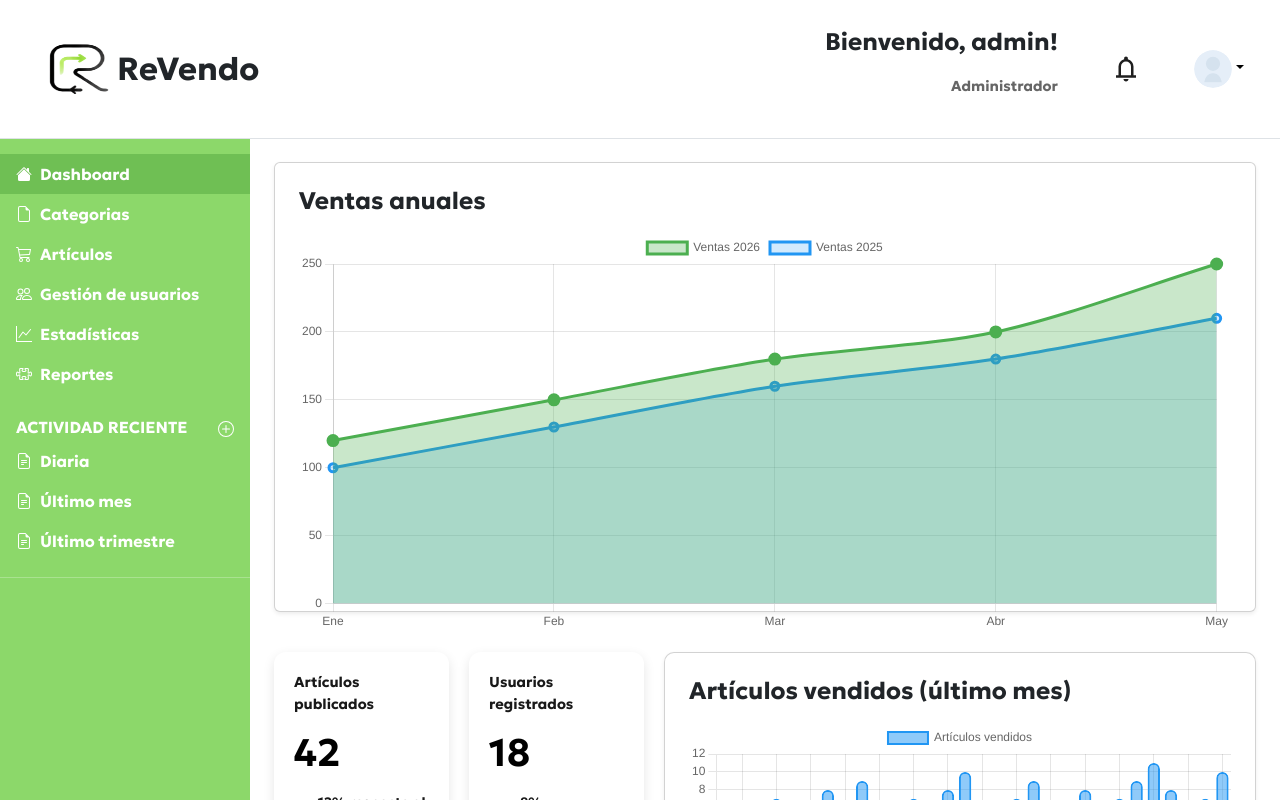
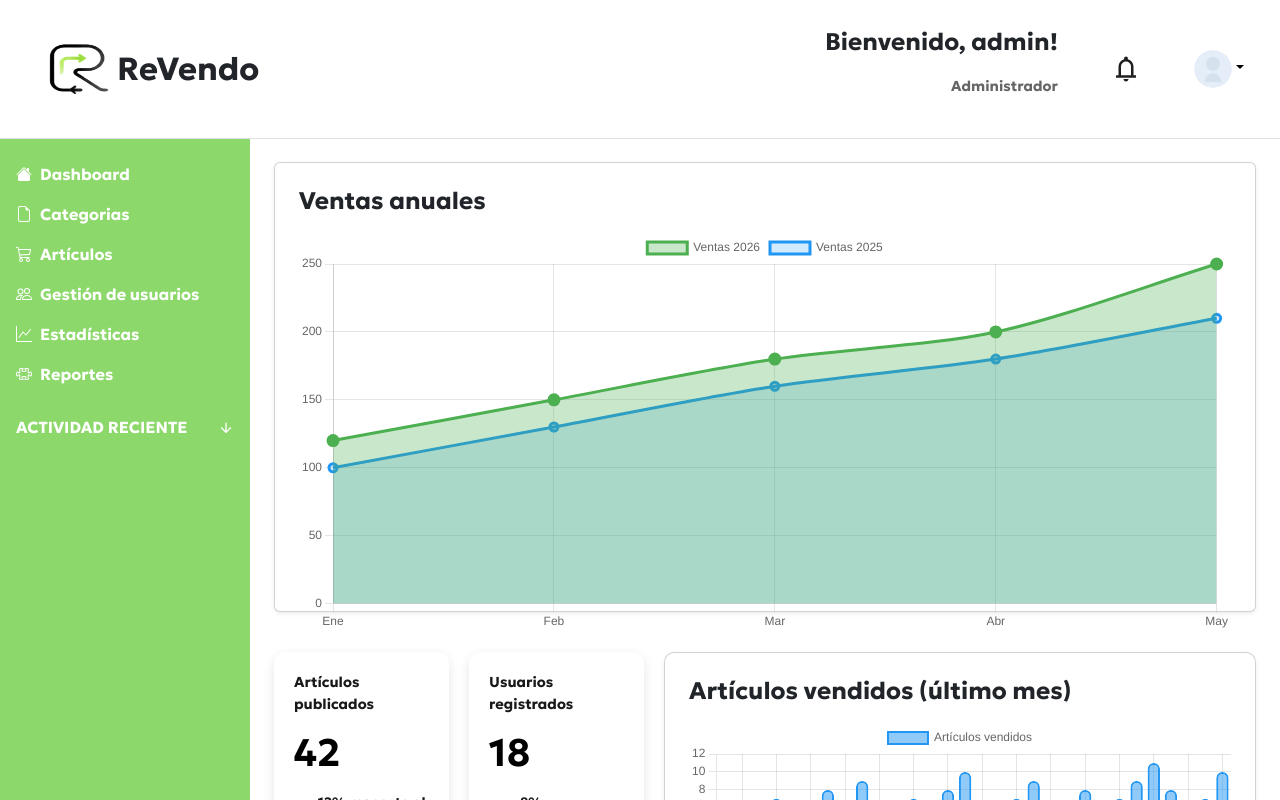
Before and after one commit to mozonas/MASTER-UNIR-PROYECTO-REVENDO-FRONTEND, an Angular app: page /admin in a window 1280 px wide. Built offline with nearby package versions, Linux system fonts and the light colour scheme.

Commit message:
fix: añadido flecha para mostrar submenu en sidebar

```diff
--- a/src/app/app.ts
+++ b/src/app/app.ts
@@ -1,10 +1,10 @@
 import { Component, signal } from '@angular/core';
 import { RouterOutlet } from '@angular/router';
-import { WelcomeComponent } from './pages/authentication/welcome-component/welcome-component';
+
 
 @Component({
   selector: 'app-root',
-  imports: [RouterOutlet, WelcomeComponent],
+  imports: [RouterOutlet],
   templateUrl: './app.html',
   styleUrl: './app.css'
 })
--- a/src/app/pages/admin/admin-layout/admin-layout.component.css
+++ b/src/app/pages/admin/admin-layout/admin-layout.component.css
@@ -73,6 +73,7 @@ main {
 
 }
 
+/*SIDEBAR*/
 
 /* Fondo general */
 .sidebar,
@@ -138,10 +139,24 @@ main {
 
 /* Títulos del sidebar */
 .sidebar-heading {
-  color: #ffffff;
+  color: #ffff;
 }
 
-/* Botón cerrar (offcanvas) */
-.btn-close {
+.dropdown-arrow{
+  cursor: pointer;
+  display: flex;
+  align-items: center;
+
+}
+.dropdown-arrow img {
   filter: brightness(0) invert(1);
+  height: 16px;
+  width: 16px;
 }
+
+
+.listado{
+  list-style: none;
+  padding-left: 0;
+  margin-left: 0;
+}
--- a/src/app/pages/admin/admin-layout/admin-layout.component.html
+++ b/src/app/pages/admin/admin-layout/admin-layout.component.html
@@ -136,7 +136,7 @@
     <div class="offcanvas-body d-md-flex flex-column p-0 pt-lg-3 overflow-y-auto">
       <ul class="nav flex-column">
         <li class="nav-item">
-          <a class="nav-link d-flex align-items-center gap-2 active" [routerLink]="['/admin/dashboard']">
+          <a class="nav-link d-flex align-items-center gap-2" [routerLink]="['/admin/dashboard']">
             <svg class="bi"><use xlink:href="#house-fill"></use></svg>
             Dashboard
           </a>
@@ -174,32 +174,35 @@
       </ul>
       <h6 class="sidebar-heading d-flex justify-content-between align-items-center px-3 mt-4 mb-1 text-uppercase">
         <span>Actividad reciente</span>
-        <a href="#">
-          <svg class="bi"><use xlink:href="#plus-circle"></use></svg>
+
+          <a (click)="desplegarMenu()" class="d-flex align-items-center dropdown-arrow">
+            <img class="dropdown-arrow" src="/images/flecha_abajo.svg" alt="flecha_abajo">
           </a>
       </h6>
-      <ul class="nav flex-column mb-auto">
-        <li class="nav-item">
+      @if (actividadOpen){
+         <ul id="actividad-menu" class="listado">
+            <li>
               <a class="nav-link d-flex align-items-center gap-2" href="#">
                 <svg class="bi"><use xlink:href="#file-earmark-text"></use></svg>
                 Diaria
               </a>
             </li>
-        <li class="nav-item">
+            <li>
               <a class="nav-link d-flex align-items-center gap-2" href="#">
                 <svg class="bi"><use xlink:href="#file-earmark-text"></use></svg>
                 Último mes
               </a>
             </li>
 
-        <li class="nav-item">
+            <li>
               <a class="nav-link d-flex align-items-center gap-2" href="#">
                 <svg class="bi"><use xlink:href="#file-earmark-text"></use></svg>
                 Último trimestre
               </a>
             </li>
           </ul>
-      <hr class="my-3" />
+        }
+
     </div>
   </div>
 </div>
--- a/src/app/pages/admin/admin-layout/admin-layout.component.ts
+++ b/src/app/pages/admin/admin-layout/admin-layout.component.ts
@@ -1,13 +1,19 @@
 import { Component } from '@angular/core';
-import { RouterLink } from "@angular/router";
+import { Router, RouterLink } from "@angular/router";
 import { AdminDashboardComponent } from '../admin-dashboard/admin-dashboard.component';
 
 @Component({
   selector: 'app-admin-layout',
-  imports: [RouterLink,AdminDashboardComponent],
+  imports: [RouterLink, AdminDashboardComponent],
   templateUrl: './admin-layout.component.html',
   styleUrl: './admin-layout.component.css',
 })
 export class AdminLayoutComponent {
 
+  actividadOpen = false;
+
+  desplegarMenu(){
+    this.actividadOpen = !this.actividadOpen;
+  }
+
 }
```
Also changed, not shown: public/images/flecha_abajo.svg (added). Lines whose indentation alone changed are shown as unchanged.
